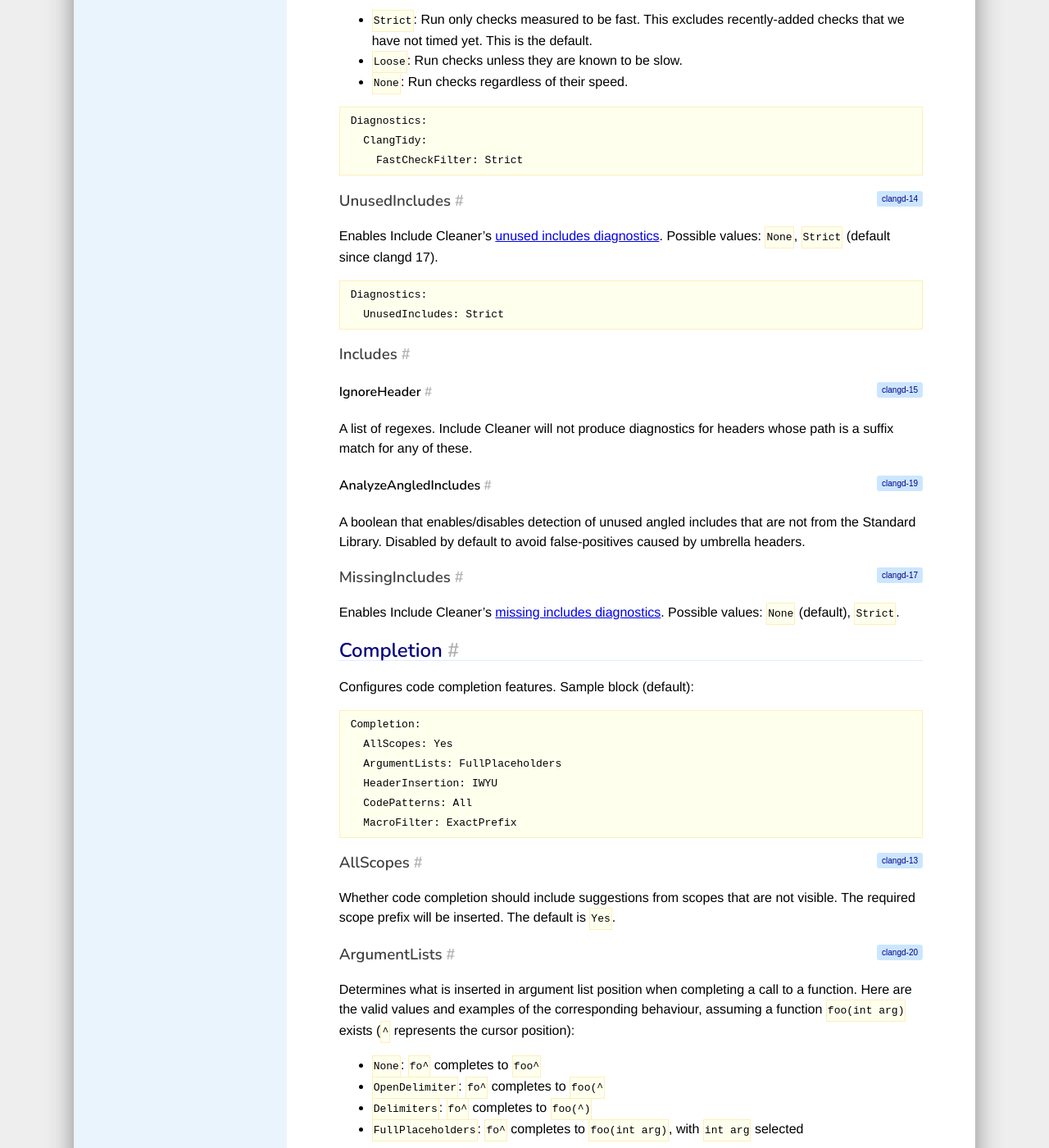
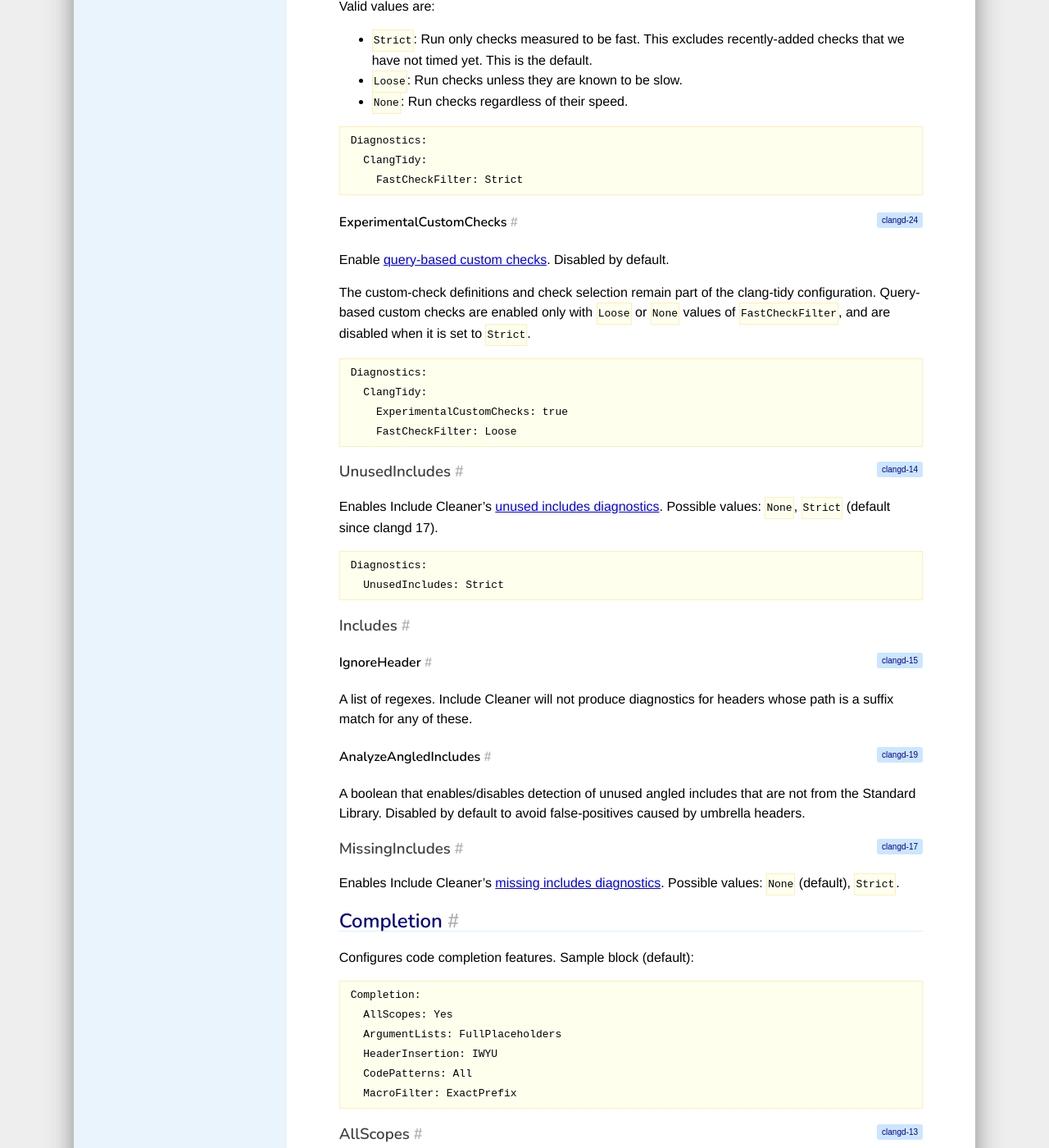
Before and after one commit to llvm/clangd-www, a Jekyll site: the page built from config.md, in a window 1280 px wide and 1400 px high, scrolled down 8149 px. Shown: the whole window at 82% size. Built offline with Jekyll 4.4.1, drawn with Linux system fonts in a browser that asks for light colours; our own code applies the rules of GitHub Pages for plain Markdown files; some of the changed text lies outside the part shown.

Commit message:
Document query-based custom clang-tidy checks (#146)

````diff
--- a/config.md
+++ b/config.md
@@ -353,6 +353,24 @@ Diagnostics:
     FastCheckFilter: Strict
 ```
 
+#### ExperimentalCustomChecks
+{:.v24}
+
+Enable [query-based custom
+checks](https://clang.llvm.org/extra/clang-tidy/QueryBasedCustomChecks.html).
+Disabled by default.
+
+The custom-check definitions and check selection remain part of the clang-tidy
+configuration. Query-based custom checks are enabled only with `Loose` or `None`
+values of `FastCheckFilter`, and are disabled when it is set to `Strict`.
+
+```yaml
+Diagnostics:
+  ClangTidy:
+    ExperimentalCustomChecks: true
+    FastCheckFilter: Loose
+```
+
 ### UnusedIncludes
 {:.v14}
 
--- a/styles.css
+++ b/styles.css
@@ -170,7 +170,7 @@ a[href^="https://code.woboq.org/"] {
 /* Version marker ornaments */
 .v6::before, .v7::before, .v8::before, .v9::before, .v10::before, .v11::before, .v12::before,
 .v13::before, .v14::before, .v15::before, .v16::before, .v17::before, .v18::before, .v19::before,
-.v20::before, .v21::before, .v22::before {
+.v20::before, .v21::before, .v22::before, .v24::before {
   color: #008;
   border-radius: 3px;
   padding: 0.2em 0.6em;
@@ -199,6 +199,7 @@ a[href^="https://code.woboq.org/"] {
 .v20::before { content: "clangd-20"; }
 .v21::before { content: "clangd-21"; }
 .v22::before { content: "clangd-22"; }
+.v24::before { content: "clangd-24"; }
 #edit {
   text-decoration: none;
   position: absolute;
````
